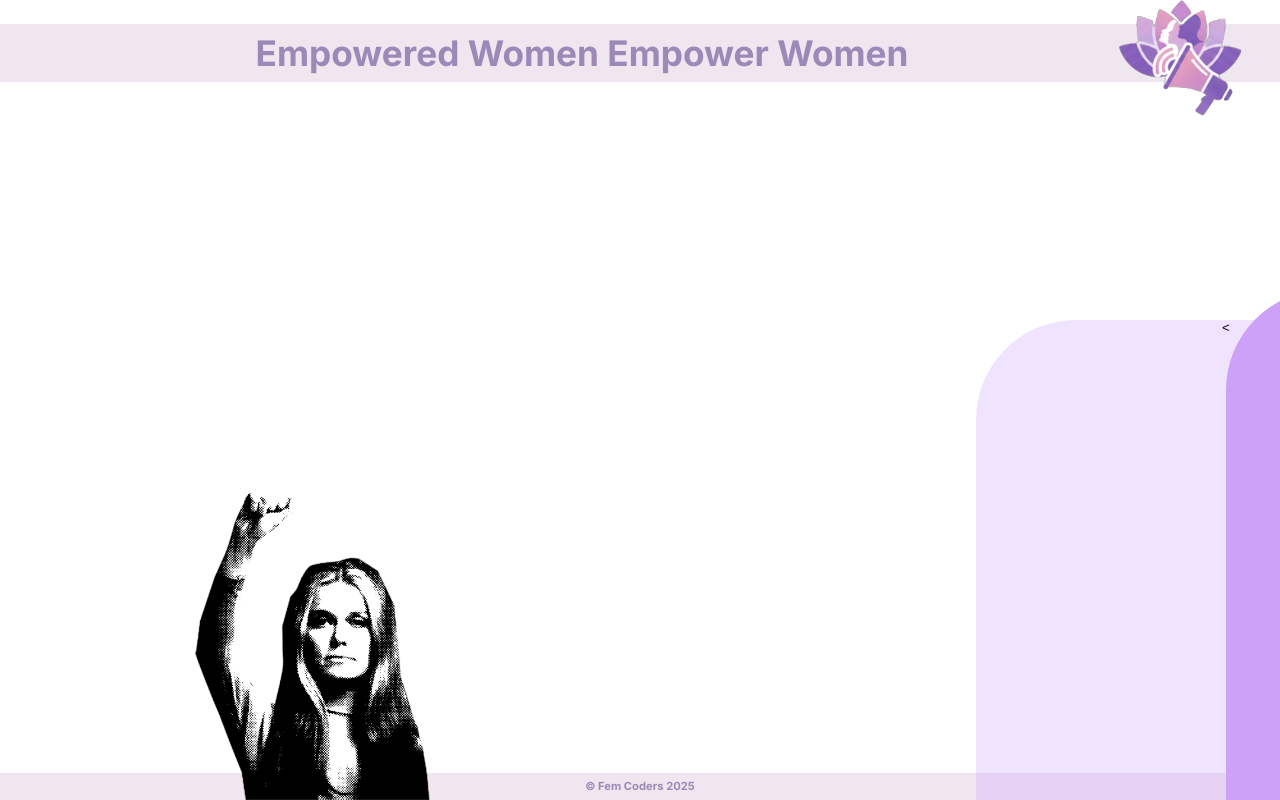
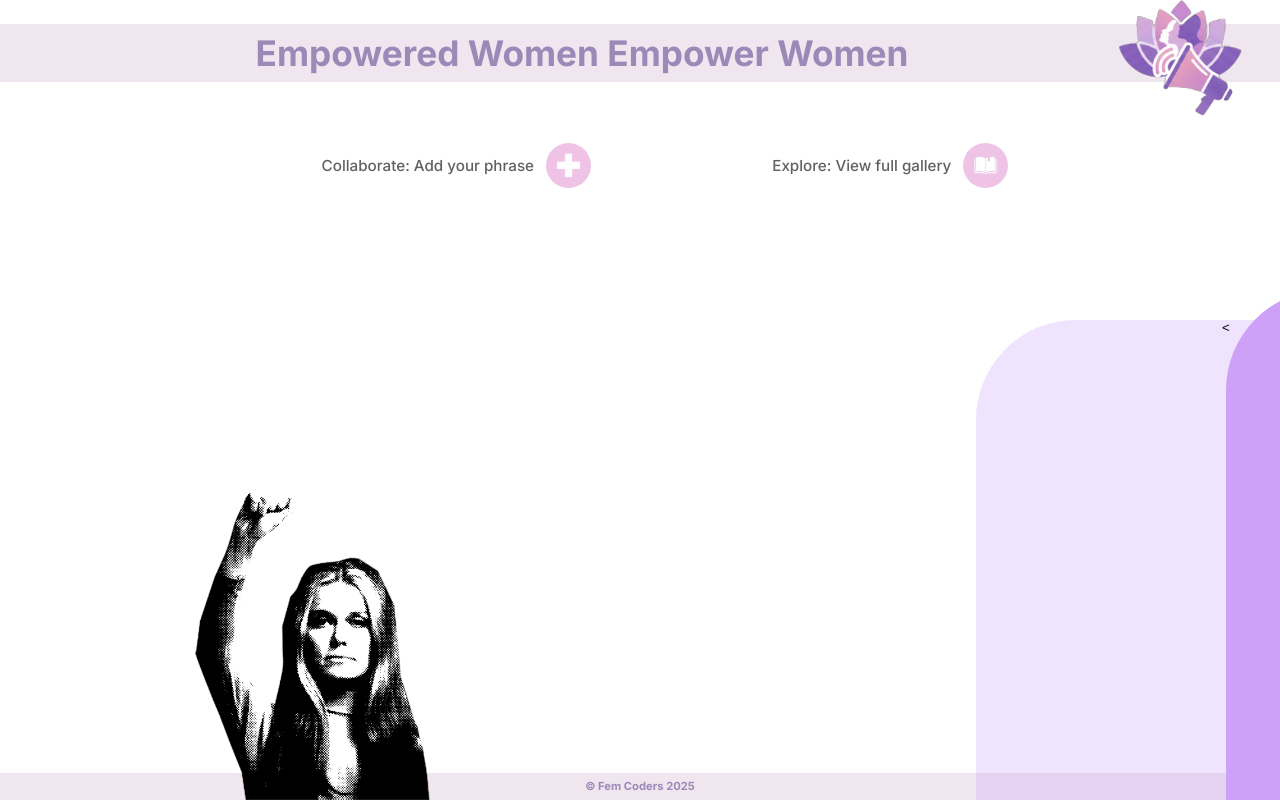
Before and after one commit to Leonela88/Empowering-Phrases-App, a React (Vite) app: page / in a window 1280 px wide. Built offline with nearby package versions, Linux system fonts and the light colour scheme.

Commit message:
feat:implement CreateReadActions component with UX text and styled circular icons

```diff
--- a/src/App.jsx
+++ b/src/App.jsx
@@ -3,6 +3,7 @@ import Header from './Header'
 import Footer from './Footer'
 import ViewPhrases from './ViewPhrases'
 import RemovePhrases from './RemovePhrases'
+import CreateReadActions from './CreateReadActions'
 
 
 function App() {
@@ -11,6 +12,7 @@ return (
       <Header></Header>
       <main className="app-main">
         <ViewPhrases></ViewPhrases>
+        <CreateReadActions></CreateReadActions>
         <RemovePhrases></RemovePhrases>
       </main>
       <Footer></Footer>
--- /dev/null
+++ b/src/CreateReadActions.jsx
@@ -0,0 +1,31 @@
+import './createReadActions.css';
+
+const CreateReadActions = () =>{
+    const createText = "Collaborate: Add your phrase";
+    const viewText = "Explore: View full gallery";
+
+    return(
+        <div className="create-read-actions-container">
+            <div className="controls-buttons-wrapper">
+                <div className="control-group add-control">
+                    <p className="controls-description">{createText}</p>
+                    <button className="control-button button-add" title="Add a new empowering phrase">
+                        <img src="/images/add.png" alt="Add Icon" className="button-icon"
+                        />
+                    </button>
+                </div>
+
+                <div className="control-group view-control">
+                    <p className="controls-description">{viewText}</p>
+                    <button className="control-button button-view" title="View the complete phrase gallery">
+                        <img src="/images/book.png" alt="Add Icon" className="button-icon"
+                        />
+                    </button>
+                </div>
+
+            </div>
+        </div>
+    );
+};
+
+export default CreateReadActions;
--- /dev/null
+++ b/src/createReadActions.css
@@ -0,0 +1,53 @@
+.create-read-actions-container {
+    padding: var(--spacing-l) var(--spacing-m);
+    max-width: 900px;
+    margin: 0 auto;
+}
+
+.controls-buttons-wrapper {
+    display: flex;
+    justify-content: space-around;
+}
+
+.control-group {
+    display: flex;
+    flex-direction: row;
+    align-items: center;
+    gap: var(--spacing-s);
+}
+
+.controls-description {
+    font-size: 0.95rem;
+    font-weight: 500;
+    color: rgba(var(--rgb-text), 0.8);
+    margin: 0;
+    padding-right: var(--spacing-xs);
+}
+
+.control-button {
+    background-color:rgba(var(--rgb-accent),1);
+    border-radius: 50%;
+    border: none;
+    cursor: pointer;
+    padding: 0;
+    width: 45px;
+    height: 45px;
+    display: flex;
+    justify-content: center;
+    align-items: center;
+}
+
+.button-icon {
+    width: 25px;
+    height: 25px;
+    object-fit: contain;
+}
+
+/* Media Query */
+@media (max-width: 600px) {
+    .controls-buttons-wrapper {
+        flex-direction: column;
+        gap: var(--spacing-m);
+        align-items: center;
+    }
+}
```
